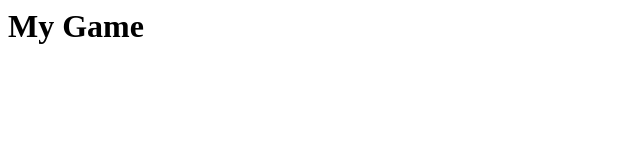
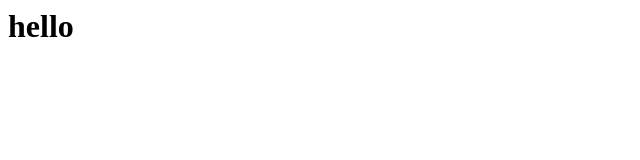
Before and after one commit to woxlmao/cc-g, a plain HTML site: page index.html in a window 1280 px wide. Shown: the whole page, without its empty margins (0-640 px from the left). Drawn offline with Linux system fonts and the light colour scheme.

Commit message:
🚀 First commit

```diff
--- a/index.html
+++ b/index.html
@@ -1 +1 @@
-<h1>My Game</h1>
+<h1> hello</h1>
```
